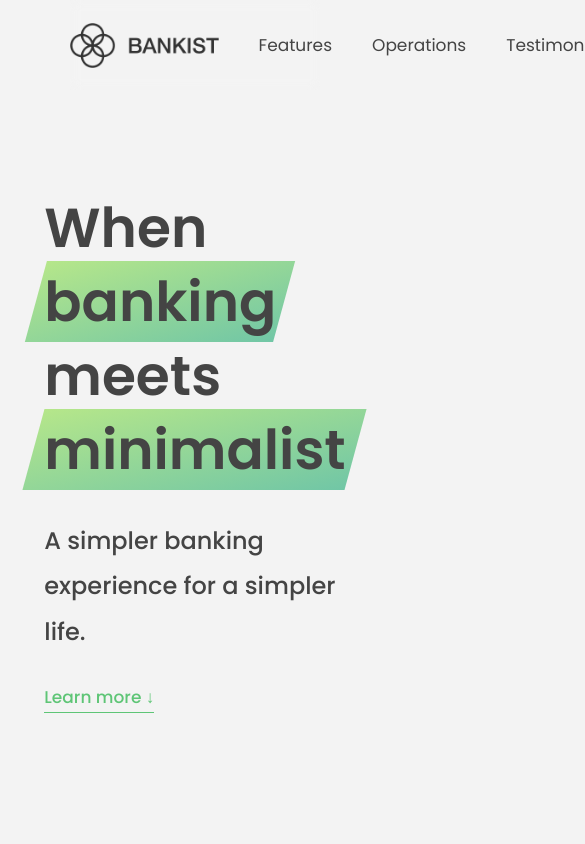
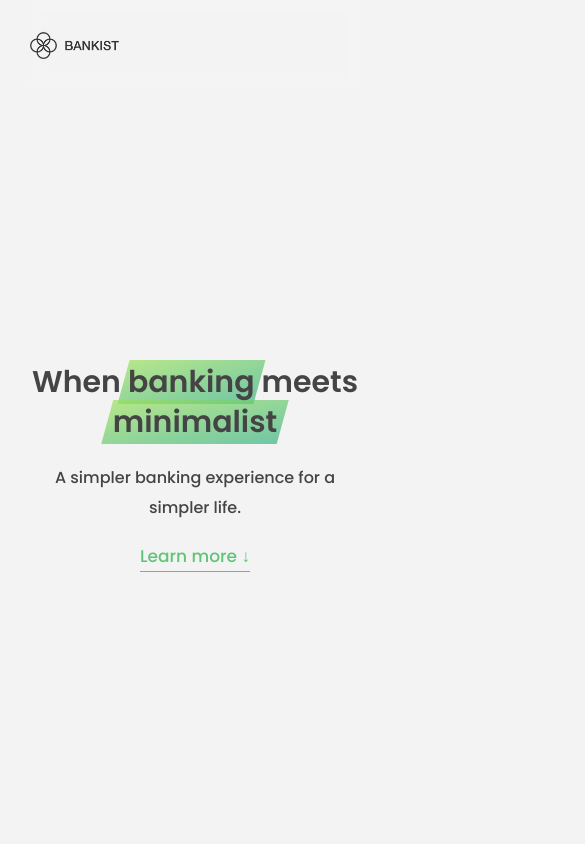
Before and after one commit to RakeshSangem/Bankist, a plain HTML site: page index.html in a window 390 px wide. Shown: the top 844 px of the page, 585 px wide, since content can reach past the window. Drawn offline with Linux system fonts and the light colour scheme.

Commit message:
feat: added responsiveness to header

```diff
--- a/style.css
+++ b/style.css
@@ -681,3 +681,38 @@ h4 {
   font-size: 1.5rem;
   font-weight: 400;
 }
+
+@media (max-width: 639px) {
+  body {
+    /* background-color: red; */
+  }
+  .container {
+    padding: 0;
+  }
+
+  .nav img {
+    height: 30%;
+  }
+  .nav__links {
+    display: none;
+  }
+  .header__title {
+
+    justify-items: center;
+    /* margin: 40px 0; */
+    row-gap: 2rem;
+    /* padding: 50px 0; */
+    grid-template-columns: 1fr;
+    text-align: center;
+    align-items: center;
+  }
+  .header__title h1 {
+    font-size: 3rem;
+  }
+  .header__title h4 {
+    font-size: 1.6rem;
+  }
+  .header__img {
+    display: none;
+  }
+}
```
